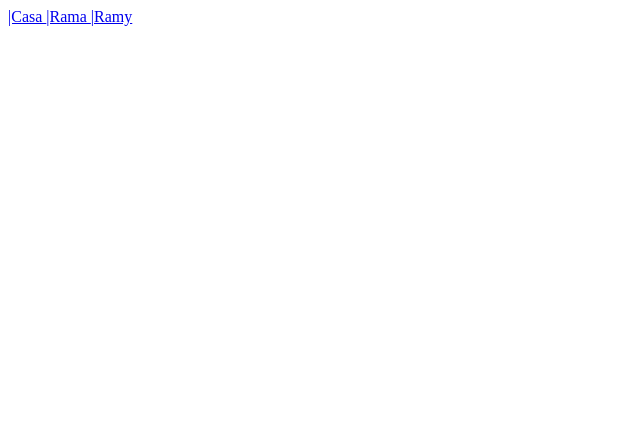
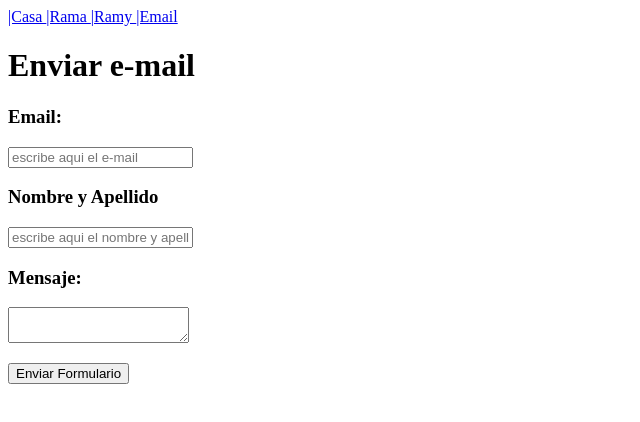
Before and after one commit to ramiro-2021/aprendiendo-angular, an Angular app: page /email in a window 1280 px wide. Before the commit this address led to /. Shown: the top 422 px of the page, without its empty margins (0-640 px from the left). Built offline with nearby package versions, Linux system fonts and the light colour scheme.

Commit message:
envio por email

```diff
--- a/src/app/app.component.html
+++ b/src/app/app.component.html
@@ -4,5 +4,6 @@
     <a routerLink="/casa" routerLinkActive="active"> |Casa </a>
     <a routerLink="/rama" routerLinkActive="active"> |Rama </a>
     <a routerLink="/rami" routerLinkActive="active"> |Ramy </a>
+    <a routerLink="/email" routerLinkActive="active">|Email</a>
 </nav>
 <router-outlet></router-outlet>
--- a/src/app/app.module.ts
+++ b/src/app/app.module.ts
@@ -1,3 +1,4 @@
+
 import { BrowserModule } from '@angular/platform-browser';
 import { NgModule } from '@angular/core';
 import{RouterModule}from '@angular/router';
@@ -7,19 +8,23 @@ import { ReactiveFormsModule } from '@angular/forms';
 import { RamaComponent } from './rama/rama.component';
 import { MasFormulariosComponent } from './mas-formularios/mas-formularios.component';
 import { routes } from './app.routes';
+import { EnviarEmailComponent} from './enviar-email/enviar-email.component';
+import { HttpClientModule } from '@angular/common/http';
 
 @NgModule({
   declarations: [
     AppComponent,
     RamiComponent,
     RamaComponent,
-    MasFormulariosComponent
+    MasFormulariosComponent,
+    EnviarEmailComponent
+
   ],
   imports: [
     BrowserModule,
     ReactiveFormsModule,
-    RouterModule.forRoot(routes)
-  ],
+    RouterModule.forRoot(routes),
+    HttpClientModule],
   providers: [],
   bootstrap: [AppComponent]
 })
--- a/src/app/app.routes.ts
+++ b/src/app/app.routes.ts
@@ -2,9 +2,11 @@ import { MasFormulariosComponent } from './mas-formularios/mas-formularios.compo
 import { RamaComponent } from './rama/rama.component';
 import { RamiComponent } from './rami/rami.component';
 import{Routes}from '@angular/router';
+import{EnviarEmailComponent} from './enviar-email/enviar-email.component';
 
 export const routes :Routes=[
     { path: 'casa', component:MasFormulariosComponent},
     { path: 'rama', component:RamaComponent },
-    { path: 'rami', component:RamiComponent }
+    { path: 'rami', component:RamiComponent },
+    { path: 'email', component:EnviarEmailComponent }
 ];
--- /dev/null
+++ b/src/app/enviar-email/enviar-email.component.html
@@ -0,0 +1,21 @@
+<h1>Enviar e-mail</h1>
+
+
+<h3>Email:</h3>
+<form [formGroup]="FormularioFormGroup"(ngSubmit) ="mostrar (FormularioFormGroup.value)">
+<input formControlName="email" type="email" id="mail" name="user_mail" placeholder="escribe aqui el e-mail">
+
+<h3>Nombre y Apellido</h3>
+
+<label for="nya"></label>
+<input formControlName="nya" type="text" name="nya" placeholder="escribe aqui el nombre y apellido">
+
+<h3>Mensaje: </h3>
+    <p>
+
+        <textarea formControlName="mensaje" name="mensaje"></textarea>
+        </p>
+        <p>
+            <input  type="submit" value="Enviar Formulario">
+            </p>
+        </form>
--- /dev/null
+++ b/src/app/enviar-email/enviar-email.component.ts
@@ -0,0 +1,74 @@
+import { Component, OnInit } from '@angular/core';
+import { FormBuilder,FormGroup } from '@angular/forms';
+import{HttpClient} from '@angular/common/http';
+
+@Component({
+  selector: 'app-enviar-email',
+  templateUrl: './enviar-email.component.html',
+  styleUrls: ['./enviar-email.component.css']
+})
+export class EnviarEmailComponent implements OnInit {
+  FormularioFormGroup:FormGroup
+  constructor(
+    private _builder:FormBuilder,
+   private http: HttpClient,
+    )
+   {  this.FormularioFormGroup= this._builder.group({
+
+email:["", ],
+
+nya:["", ],
+
+mensaje:["", ]
+
+  })}
+
+  ngOnInit(): void {}
+
+mostrar(value){
+  console.log(value)
+
+  this.enviarmail(value)
+}
+
+enviarmail(value){
+
+console.log("LOADING");
+
+let request={
+
+  "destinatario":value.email,
+"asunto":value.nya,
+"mensaje": value.mensaje
+}
+
+
+this.http.post<any>( 'http://192.168.0.11:8989/mailsender/enviar',request).
+
+
+subscribe({
+
+next: response=>  {
+  console.log(response);},
+
+
+
+error:error=> {
+  console.log(error)}
+
+
+})}
+
+
+
+
+
+
+
+
+
+
+
+
+
+}
--- a/src/app/rama/rama.component.html
+++ b/src/app/rama/rama.component.html
@@ -1,5 +1,11 @@
 <meta charset="utf-8" />
+
+
+
 <title> hora y fecha</title>
+
+
+
 
 <h1>Alta de tarjeta de credito</h1>
 <label for="start">Fecha de inicio:_______</label>
--- a/src/index.html
+++ b/src/index.html
@@ -1,4 +1,4 @@
-<!doctype html>
+ <!doctype html>
 <html lang="en">
 <head>
   <meta charset="utf-8">
```
Also changed, not shown: src/app/rama/rama.component.ts (+6 -3 lines), src/app/enviar-email/enviar-email.component.css (added), 1 other file (tests, documents, lock files or other folders).
